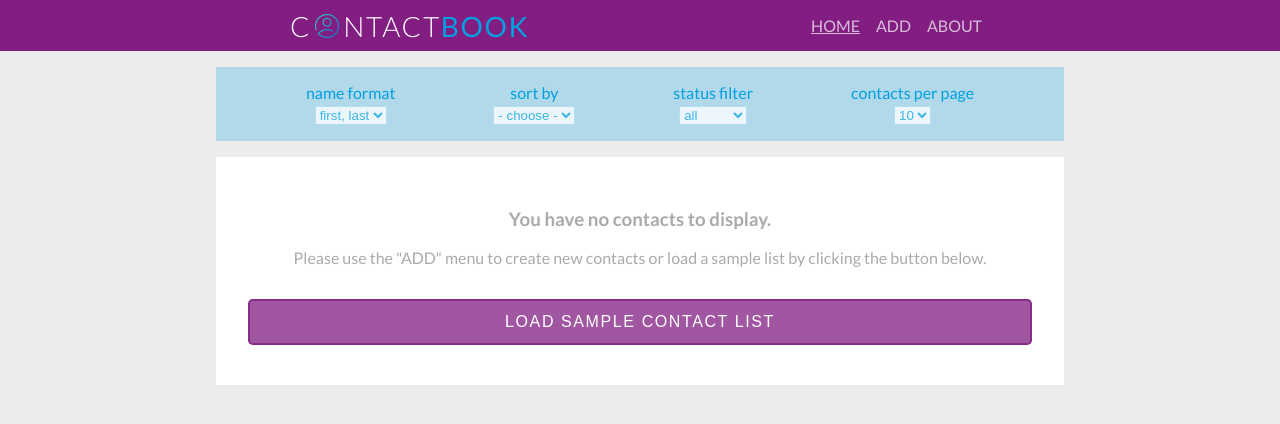
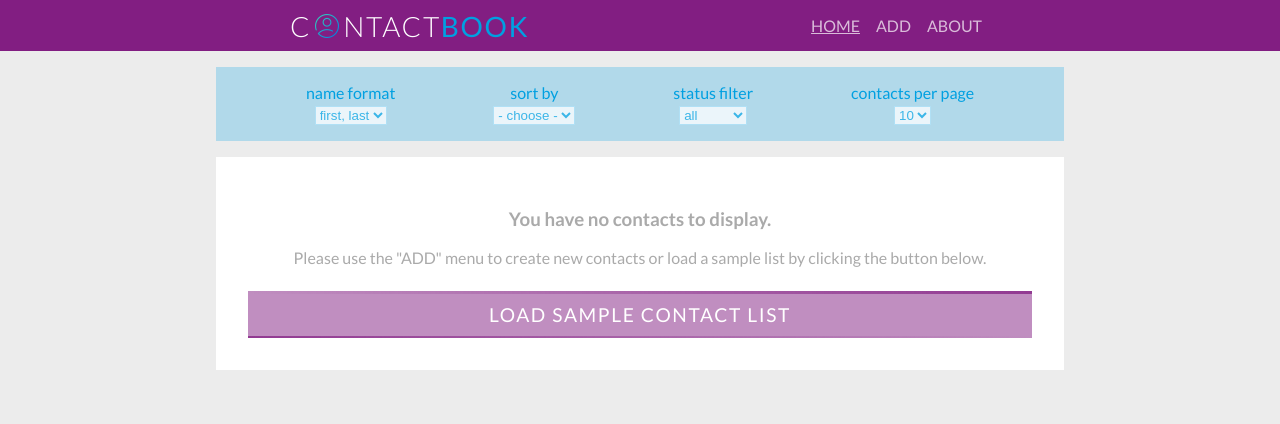
Before and after one commit to dandybytes/contact-book, a React (Create React App) app: page /contacts in a window 1280 px wide. Shown: the top 424 px of the page. Built offline with nearby package versions, Linux system fonts and the light colour scheme.

Commit message:
add Button component to ContactList

```diff
--- a/src/components/ContactList.css
+++ b/src/components/ContactList.css
@@ -5,9 +5,7 @@
 }
 
 .no-contacts {
-    /* height: 13rem; */
     background-color: white;
-    /* border: 1px solid var(--color-2b); */
     padding: 2rem;
     text-align: center;
 }
@@ -19,32 +17,8 @@
     color: #aaa;
 }
 
-.no-contacts-message h3 {
-}
-
 .no-contacts-message p {
     margin: 0 0 0.5rem;
-}
-
-.load-default-conctacts-button {
-    display: block;
-    border: 2px solid var(--color-1a);
-    border-radius: 0.3rem;
-    background-color: var(--color-1a);
-    font-weight: 400;
-    animation: step-end length-tide 1.5s infinite;
-}
-
-@keyframes length-tide {
-    0% {
-        box-shadow: none;
-    }
-    50% {
-        box-shadow: 0.2rem 0.2rem 0.5rem 0.1rem var(--color-1b);
-    }
-    100% {
-        box-shadow: none;
-    }
 }
 
 @media only screen and (max-width: 500px) {
--- a/src/components/ContactList.js
+++ b/src/components/ContactList.js
@@ -2,6 +2,7 @@ import React, {Component} from "react";
 import {connect} from "react-redux";
 import {loadDefaultContacts} from "../actions/actionsContacts";
 import ContactItem from "./ContactItem";
+import Button from "./common/Button";
 import Pagination from "./common/Pagination";
 import "./ContactList.css";
 
@@ -27,6 +28,11 @@ class ContactList extends Component {
             contacts.sort((a, b) => (a.lastName.toLowerCase() < b.lastName.toLowerCase() ? -1 : 1));
         }
         return contacts || [];
+    };
+
+    handleLoadSampleContacts = e => {
+        e.preventDefault();
+        this.props.loadDefaultContacts();
     };
 
     render() {
@@ -56,12 +62,12 @@ class ContactList extends Component {
                                 list by clicking the button below.
                             </p>
                         </div>
-                        <button
-                            className="load-default-conctacts-button"
-                            onClick={this.props.loadDefaultContacts}
+                        <Button
+                            className="button-animated-borders"
+                            onClick={this.handleLoadSampleContacts}
                         >
                             load sample contact list
-                        </button>
+                        </Button>
                     </div>
                 )}
                 {contacts.length > itemsPerPage && (
--- a/src/components/common/Button.css
+++ b/src/components/common/Button.css
@@ -9,14 +9,14 @@
 .button-animated-borders {
     position: relative;
     display: block;
-    padding: 0.5rem 3rem;
-    color: var(--color-1);
+    padding: 0.5rem 1.5rem;
+    color: var(--color-4);
     background: transparent;
-    background-color: var(--color-1c);
-    font-size: 1rem;
-    font-weight: 700;
+    background-color: var(--color-1b);
+    font-size: 0.8rem;
+    font-weight: 400;
     text-transform: uppercase;
-    letter-spacing: 0.2rem;
+    letter-spacing: 0.1rem;
     text-decoration: none;
     overflow: hidden;
 }
```
